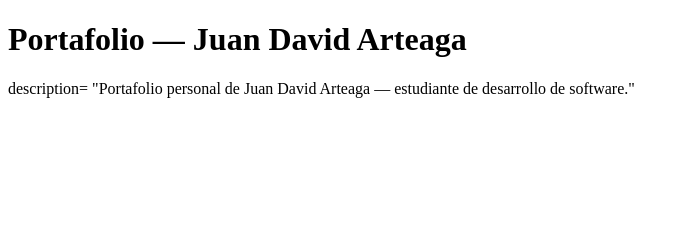
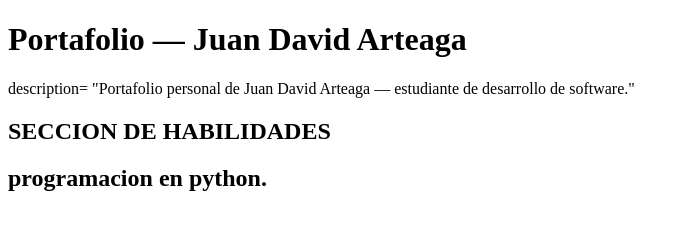
Before and after one commit to juandar990610/rubrica_git, a plain HTML site: page index.html in a window 1280 px wide. Shown: the whole page, without its empty margins (0-689 px from the left). Drawn offline with Linux system fonts and the light colour scheme.

Commit message:
agregando seccion de habilidades 1

```diff
--- a/index.html
+++ b/index.html
@@ -9,6 +9,7 @@
 <p> description= "Portafolio personal de Juan David Arteaga — estudiante de desarrollo de software."</p>
 
 <body>
-
+<h2>SECCION DE HABILIDADES</h2>
+<h2>programacion en python.</h2>
 </body>
 </html>
```
